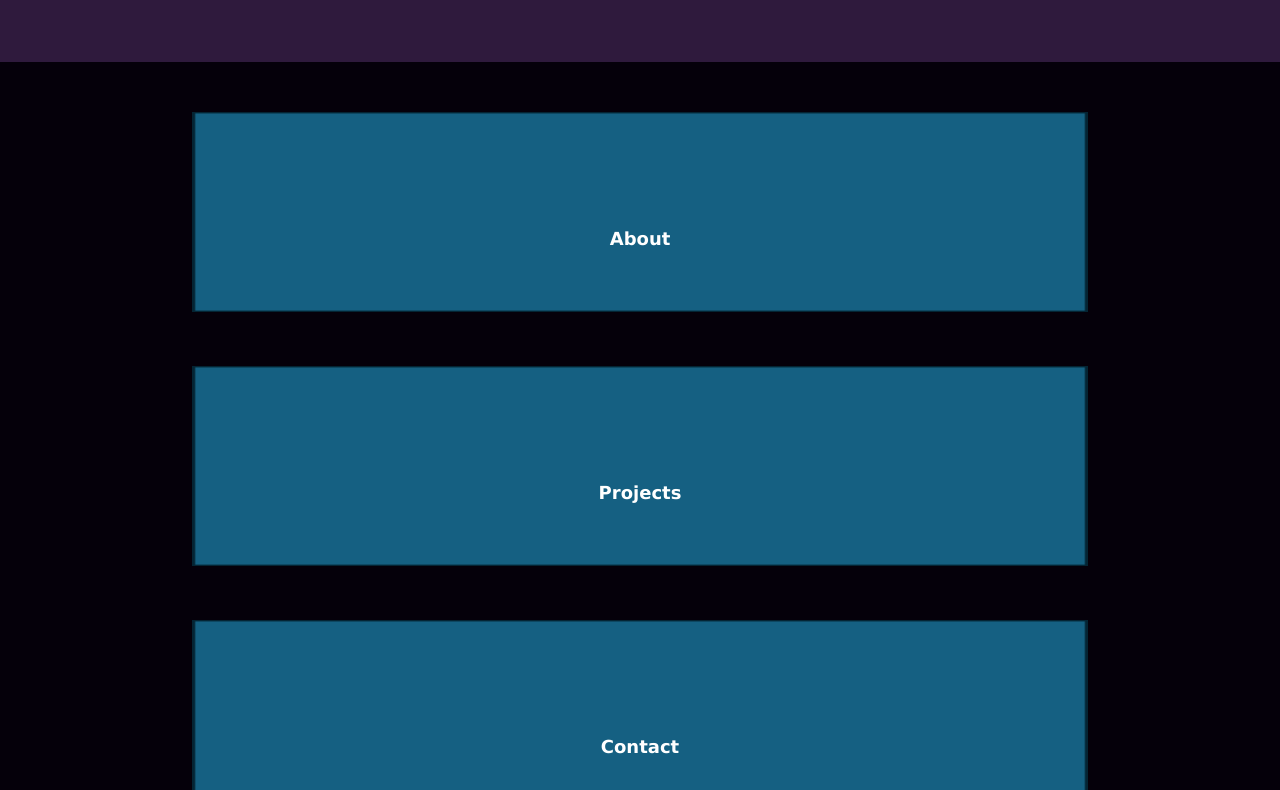
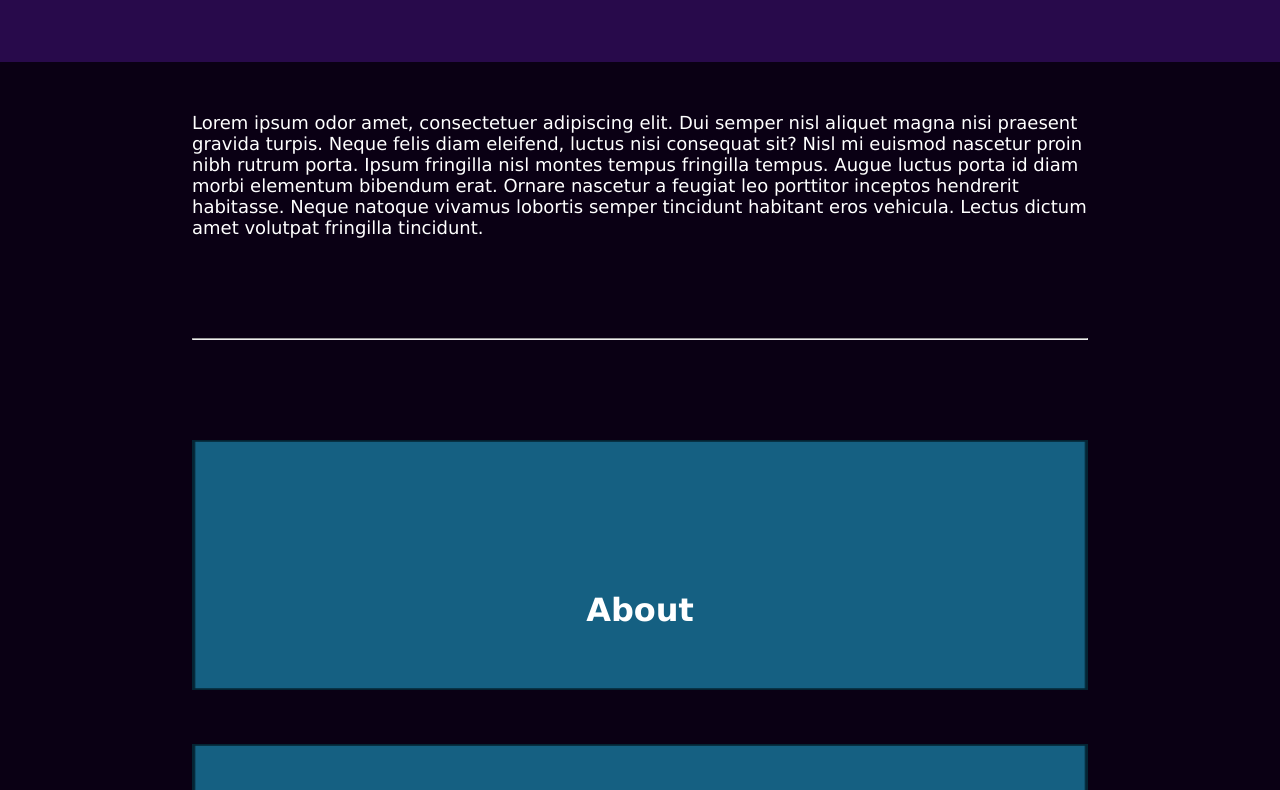
Before and after one commit to doankenneth/portfolio, a plain HTML site: page index.html in a window 1280 px wide. Shown: the part 238-1028 px from the top of the page. Drawn offline with Linux system fonts and the light colour scheme.

Commit message:
Added Comments and Rename Files

```diff
--- a/index.html
+++ b/index.html
@@ -4,8 +4,8 @@
     <meta charset="UTF-8">
     <meta name="viewport" content="width=device-width, initial-scale=1.0">
     <title>Home</title>
-    <link rel="stylesheet" href="styles/basestyles.css">
-    <link rel="stylesheet" href="styles/homestyles.css">
+    <link rel="stylesheet" href="styles/base_styles.css">
+    <link rel="stylesheet" href="styles/home_styles.css">
 </head>
 <body>
     <div class="nav-header">
@@ -24,23 +24,27 @@
     </div>
 
     <div class="main-content">
+        <div>
+            <p>Lorem ipsum odor amet, consectetuer adipiscing elit. Dui semper nisl aliquet magna nisi praesent gravida turpis. Neque felis diam eleifend, luctus nisi consequat sit? Nisl mi euismod nascetur proin nibh rutrum porta. Ipsum fringilla nisl montes tempus fringilla tempus. Augue luctus porta id diam morbi elementum bibendum erat. Ornare nascetur a feugiat leo porttitor inceptos hendrerit habitasse. Neque natoque vivamus lobortis semper tincidunt habitant eros vehicula. Lectus dictum amet volutpat fringilla tincidunt.</p>
+        </div>
+        <hr>
         <div class="home-navigator">
             <a href="about.html">
                 <div class = "nav-button">
                     <h4 class = "nav-title">About</h4>
-                    <img src="images/placeholder.png" width="100%" height="200">
+                    <img src="images/placeholder.png" width="100%" height="250">
                 </div>
             </a>
             <a href="projects.html">
                 <div class = "nav-button">
                     <h4 class = "nav-title">Projects</h4>
-                    <img src="images/placeholder.png" width="100%" height="200">
+                    <img src="images/placeholder.png" width="100%" height="250">
                 </div>
             </a>
             <a href="contact.html">
                 <div class = "nav-button">
                     <h4 class = "nav-title">Contact</h4>
-                    <img src="images/placeholder.png" width="100%" height="200">
+                    <img src="images/placeholder.png" width="100%" height="250">
                 </div>
             </a>
         </div>
--- a/styles/aboutstyles.css
+++ b/styles/about_styles.css
@@ -1,3 +1,4 @@
+/* FORMATTING OF ABOUT SECTION */
 .about {
     display: flex;
     flex-direction: row;
@@ -12,7 +13,10 @@ h2 {
 .about-container{
     margin: 0 20px;
 }
+/* END OF ABOUT SECTION FORMATTING */
 
+
+/*HANDLER FOR SMALLER SCREENS*/
 @media only screen and (max-width: 768px) {
     .about {
         display: flex;
--- a/styles/basestyles.css
+++ b/styles/base_styles.css
@@ -1,11 +1,12 @@
 body {
     font-family: Verdana, sans-serif;
-    background-color: rgb(5, 0, 10);
+    background-color: rgb(10, 0, 20);
     color: rgb(255, 255, 255);
     margin: 0;
     width: 100%;
     font-size: 12px;
 }
+
 
 /* FORMATTING HEADER */
 .nav-header{
@@ -17,7 +18,7 @@ body {
     top: 0;
     width: 100%;
     height: 50px;
-    background-color: #1a0020;
+    background-color: rgb(30, 0, 60);
     z-index: 1000;
     white-space: nowrap;
 }
@@ -50,11 +51,13 @@ body {
 }
 /* END OF HEADER FORMATTING*/
 
+
+/* FORMATTING TEXT HEADER*/
 .page-header {
     margin-top: 50px;
     display: flex;
     width: 100%;
-    background-color: #2f1a3d;
+    background-color: rgb(40, 10, 75);
     text-align: center;
     justify-content: center;
     align-items: center;
@@ -65,6 +68,8 @@ body {
     font-size: 5rem;
     font-weight: bold;
 }
+/* END OF TEXT HEADER FORMATTING*/
+
 
 /* FORMATTING MAIN CONTENT */
 .main-content {
@@ -74,8 +79,7 @@ body {
 /* END OF MAIN CONTENT FORMATTING */
 
 
-/*HANDLER FOR SMALLER SCREENS*/
-
+/* HANDLER FOR SMALLER SCREENS */
 @media only screen and (max-width: 1200px) {
     .main-content {
         margin: 50px 5%;
--- a/styles/contact_styles.css
+++ b/styles/contact_styles.css
@@ -1,3 +1,4 @@
+/* READJUST MAIN CONTENT FOR BETTER MARGINS */
 .main-content {
     margin: 50px 25%;
     font-size: 1.5em;
@@ -6,12 +7,15 @@
     flex-direction: column;
 }
 
+/* ADJUST TEXT SIZE OF PAGE */
 h3 {
     font-size: 3rem;
 }
 p {
     font-size: 1.5rem;
 }
+
+/* ALIGN TEXT OF BOTH SECTIONS */
 .contact-section {
     text-align: center;
 }
--- a/styles/homestyles.css
+++ b/styles/home_styles.css
@@ -1,5 +1,4 @@
-
-
+/* FORMATTING HOME NAVIGATION MENU */
 .nav-button {
     margin-top: 50px;
     position: relative;
@@ -9,7 +8,14 @@
 
 .nav-title {
     position: absolute;
+    font-size: 2rem;
     top: 50%;
     left: 50%;
     transform: translate(-50%, -50%);
 }
+/* END OF HOME NAVIGATION MENU FORMATTING */
+
+
+hr {
+    margin: 100px 0;
+}
```
Also changed, not shown: about.html (+2 -2 lines), contact.html (+1 -1 lines), projects.html (+1 -1 lines), styles/projects_styles.css (+16 -10 lines).
